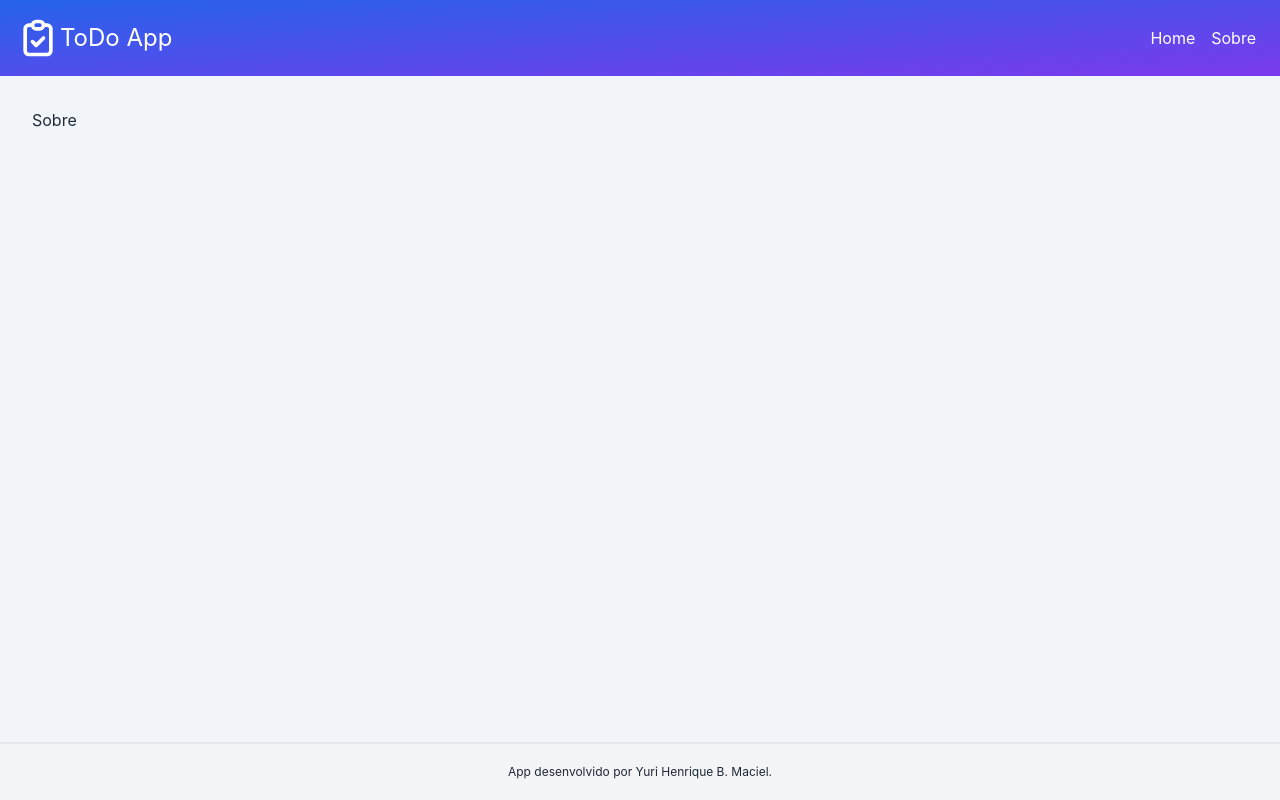
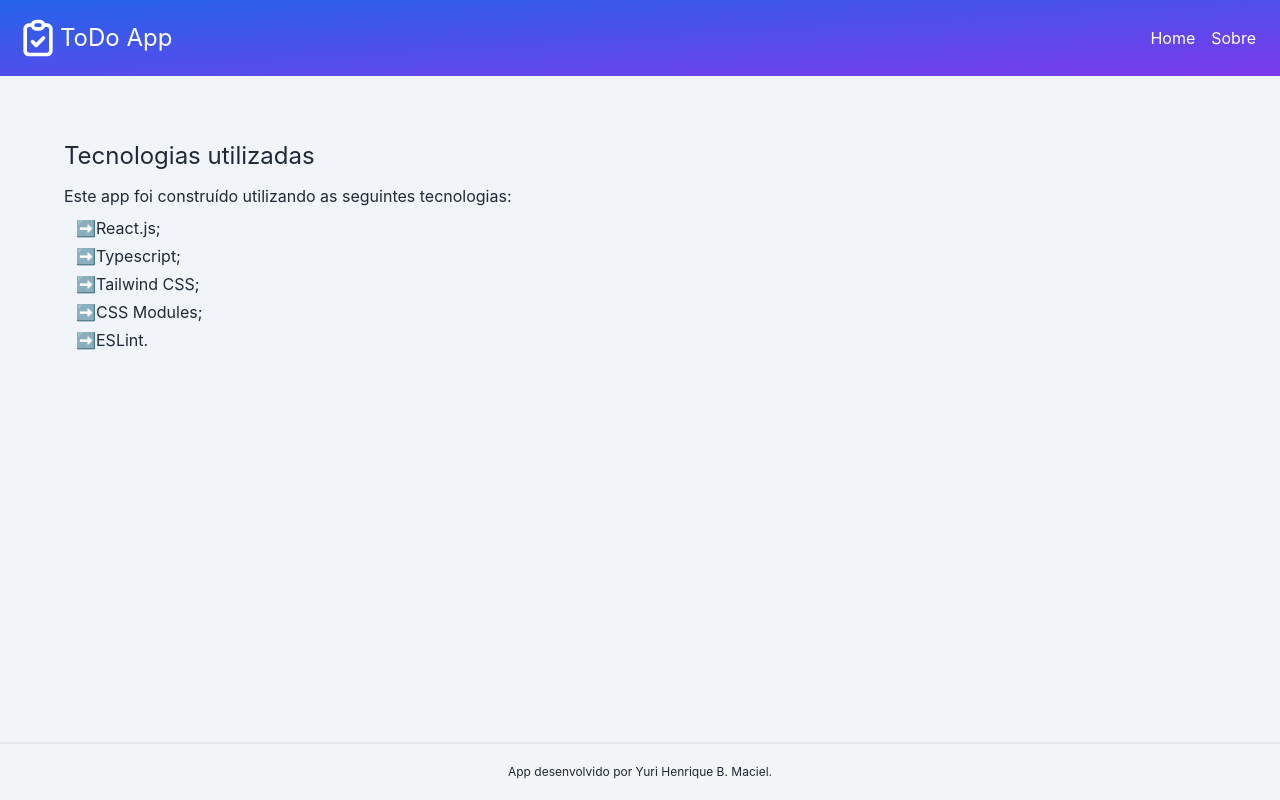
Before and after one commit to yurihnrq/todo-app-cra, a React (Create React App) app: page /sobre in a window 1280 px wide. Built offline with nearby package versions, Linux system fonts and the light colour scheme.

Commit message:
feat: About content; ToDo styles

```diff
--- a/src/components/Footer.module.css
+++ b/src/components/Footer.module.css
@@ -1,5 +1,5 @@
 .Footer {
-	@apply fixed bottom-0 border-t-2 w-full text-xs bg-gray-100;
+	@apply border-t-2 w-full text-xs bg-gray-100;
 	@apply text-center
 }
 
--- a/src/components/Layout.module.css
+++ b/src/components/Layout.module.css
@@ -1,7 +1,7 @@
 .Layout {
-	@apply min-h-fit;
+	@apply h-screen flex flex-col justify-between relative;
 }
 
 .Layout .content {
-	@apply p-8 overflow-auto relative;
+	@apply p-8 overflow-auto h-full;
 }
--- a/src/components/Table.module.css
+++ b/src/components/Table.module.css
@@ -2,14 +2,25 @@
 	@apply table-auto mb-5;
 }
 
+.Table th {
+	@apply text-xl;
+}
+
+.Table tr:nth-child(2n) {
+	@apply bg-slate-200;
+}
+
 .Table td {
-	@apply py-3;
+	@apply py-2;
 }
+
 
 .Table svg{
 	@apply h-6;
 }
 
 .Table .removeButton {
-	@apply bg-gradient-to-tl from-green-500 to-emerald-600;
+	@apply text-white bg-gradient-to-tl from-red-700 to-orange-600;
+	@apply hover:bg-gradient-to-tl hover:from-red-600 hover:to-orange-500;
+	@apply p-2 rounded-full;
 }
--- /dev/null
+++ b/src/pages/About.module.css
@@ -0,0 +1,22 @@
+.About {
+	@apply p-8;
+}
+
+.About h1 {
+	@apply text-2xl mb-3;
+}
+
+.About p {
+	@apply text-justify mb-2;
+}
+
+.About ul {
+	@apply pl-8 list-disc
+}
+.About ul li {
+	@apply my-1;
+}
+
+.About ul li::marker {
+	content: "➡️";
+}
--- a/src/pages/About.tsx
+++ b/src/pages/About.tsx
@@ -1,10 +1,33 @@
 import React from "react";
 import Layout from "../components/Layout";
+import styles from "./About.module.css";
 
 const About: React.FC = () => {
 	return (
 		<Layout>
-			Sobre
+			<section className={styles.About}>
+				<h1>Tecnologias utilizadas</h1>
+				<p>
+					Este app foi construído utilizando as seguintes tecnologias:
+				</p>
+				<ul>
+					<li>
+						React.js;
+					</li>
+					<li>
+						Typescript;
+					</li>
+					<li>
+						Tailwind CSS;
+					</li>
+					<li>
+						CSS Modules;
+					</li>
+					<li>
+						ESLint.
+					</li>
+				</ul>
+			</section>
 		</Layout>
 	);
 };
--- a/src/pages/ToDo.module.css
+++ b/src/pages/ToDo.module.css
@@ -4,7 +4,8 @@
 
 .ToDo .addButton {
 	@apply w-fit rounded-full m-auto pl-4 pr-2 py-1;
-	@apply bg-gradient-to-bl from-orange-500 to-red-500;
+	@apply bg-gradient-to-bl from-green-600 to-emerald-500;
+	@apply hover:bg-gradient-to-bl hover:from-green-500 hover:to-emerald-400;
 	@apply text-white;
 }
 
--- a/src/pages/ToDo.tsx
+++ b/src/pages/ToDo.tsx
@@ -13,7 +13,11 @@ const Home: React.FC = () => {
 	todos.push(new ToDo("Implementar componente Table", false, new Date(), "8h3h3cna693plp"));
 	todos.push(new ToDo("Terminar projeto", false, new Date(), "8h3h3cna693tnt"));
 	todos.push(new ToDo("Utilizar TypeScript", false, new Date(), "8h3h3cna693kgp"));
-
+	todos.push(new ToDo("Página about", false, new Date(), "8h3h3cna693xlp"));
+	todos.push(new ToDo("Completar estilos", false, new Date(), "8h3h3cna693pl1"));
+	todos.push(new ToDo("Utilizar git", false, new Date(), "8h3h3cna693tn1"));
+	todos.push(new ToDo("Utilizar React", false, new Date(), "8h3h3cna693kg2"));
+	todos.push(new ToDo("Finalizar app", false, new Date(), "8h3h3cna693xl4"));
 	return (
 		<Layout>
 			<section className={styles.ToDo}>
```
